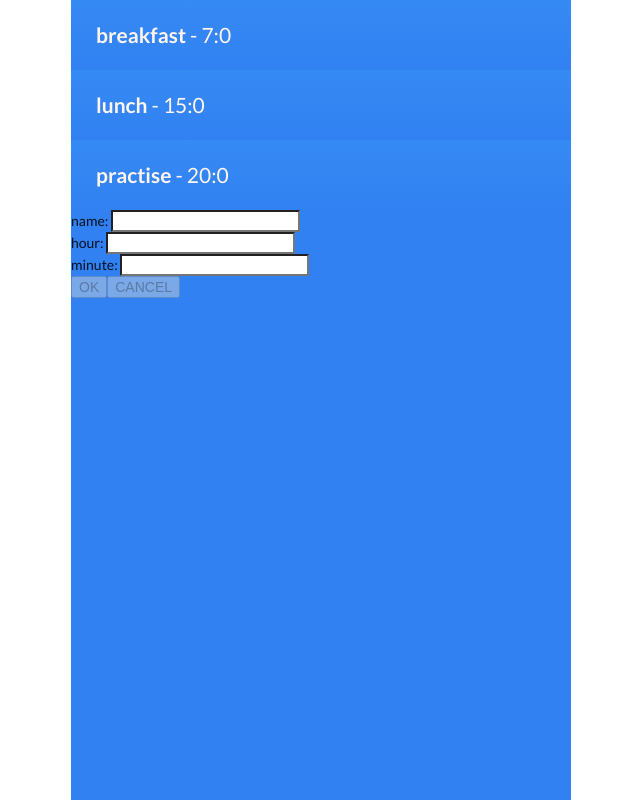
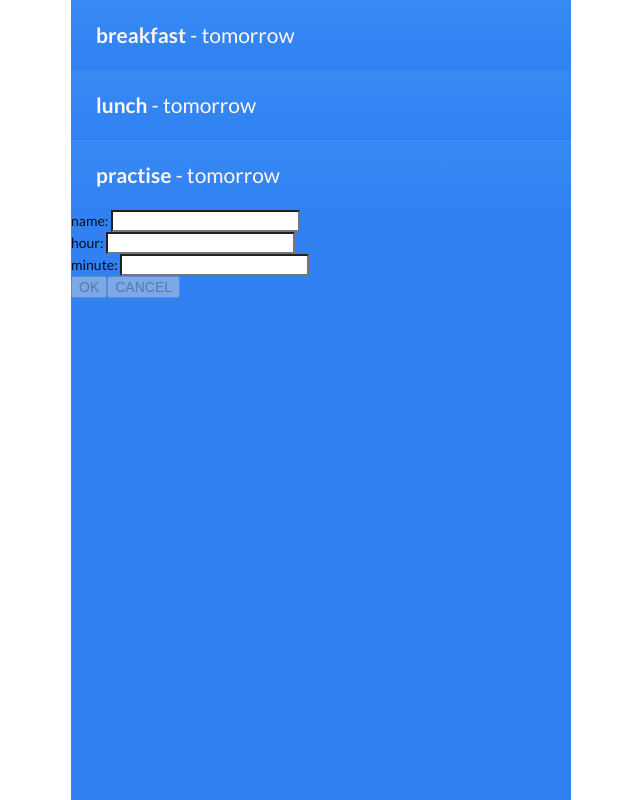
Before and after one commit to gentlemil/todo-app, a React (Create React App) app: page / in a window 1280 px wide. Shown: the whole page, without its empty margins (319-959 px from the left). Built offline with nearby package versions, Linux system fonts and the light colour scheme.

Commit message:
Make functionality to countdown every event.

```diff
--- a/src/App.js
+++ b/src/App.js
@@ -9,6 +9,11 @@ class App extends Component {
   constructor(props) {
     super(props)
     this.state = {
+      now: {
+        hour: new Date().getHours(),
+        minute: new Date().getMinutes(),
+        seconds: new Date().getSeconds(),
+      },
       events: [
         { id: 0, name: 'breakfast', hour: 7, minute: 0 },
         { id: 1, name: 'lunch', hour: 15, minute: 0 },
@@ -22,6 +27,21 @@ class App extends Component {
         // czas nie moze byc ujemny, dlatego przyjmujemy -1 (nie bedzie on wyswietlany wtedy w ogole)
       }
     };
+  }
+
+  timer = () => {
+    this.setState({
+      now: {
+        hour: new Date().getHours(),
+        minute: new Date().getMinutes(),
+        seconds: new Date().getSeconds(),
+      }
+    });
+  }
+
+  componentDidMount() {
+    const intervvalId = setInterval(this.timer, 1000);
+    this.setState({ intervvalId: intervvalId })
   }
 
   handleEditEvent = val => {
@@ -104,6 +124,7 @@ class App extends Component {
           name={el.name}
           hour={el.hour}
           minute={el.minute}
+          timeNow={this.state.now}
           onRemove={id => this.handleRemoveEvent(id)}
           onEditInit={id => this.handleEditInit(id)}
 
--- a/src/Countdown.jsx
+++ b/src/Countdown.jsx
@@ -1,19 +1,34 @@
 import React from 'react';
 import PropTypes from 'prop-types';
 import '../node_modules/semantic-ui-css/semantic.css';
+import {
+    hourMinuteToSeconds,
+    secondsToHourMinuteSecond,
+
+} from './utils'
 
 import './Countdown.css';
 
 const Countdown = props => {
+
+    const eventInSeconds = hourMinuteToSeconds(props.hour, props.minute);
+    const nowInSeconds = hourMinuteToSeconds(
+        props.timeNow.hour,
+        props.timeNow.minute
+    ) + props.timeNow.seconds
+
+    const diff = eventInSeconds - nowInSeconds;
+    const diffText = diff > 0 ? secondsToHourMinuteSecond(diff) : 'tomorrow';
+
     return (
         <div className='countdown'>
-            <strong>{props.name}</strong> - {props.hour}:{props.minute}
+            <strong>{props.name}</strong> - {diffText}
             <div className='countdown__icons'>
                 <i className='icon edit' onClick={() => props.onEditInit(props.id)} />
                 <i className='icon times' onClick={() => props.onRemove(props.id)} />
             </div>
         </div>
-    )
+    );
 };
 
 Countdown.propTypes = {
@@ -21,7 +36,13 @@ Countdown.propTypes = {
     hour: PropTypes.number,
     minute: PropTypes.number,
     onEditInit: PropTypes.func,
+    timeNow: PropTypes.shape({
+        hour: PropTypes.number,
+        minute: PropTypes.number,
+        seconds: PropTypes.number,
+    }),
     onRemove: PropTypes.func,
+
 
 }
 
--- a/src/utils.js
+++ b/src/utils.js
@@ -22,6 +22,21 @@ export function isValidMinute(val) {
     if (val >= 0 && val < 59) return true;
     return false;
 }
+export function hourMinuteToSeconds(h, m) {
+    return h * 3600 + m * 60;
+}
+export function secondsToHourMinuteSecond(s) {
+    let seconds = s;
+    const hour = Math.floor(seconds / 3600)
+        .toString()
+        .padStart(2, 0);
+    seconds -= hour * 3600;
+    const minute = Math.floor(seconds / 60)
+        .toString()
+        .padStart(2, 0);
+    seconds -= minute * 60;
+    seconds = seconds.toString().padStart(2, 0);
+    return `${hour}:${minute}:${seconds}`
+}
+
 // export function {}
-// export function {}
-// export function {}
```
